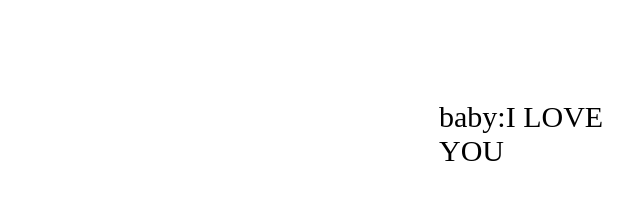
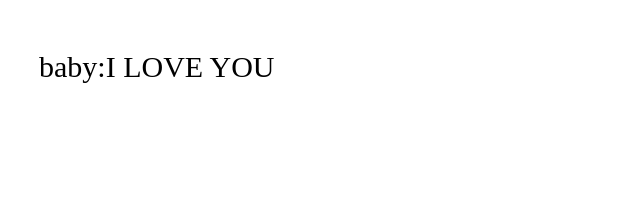
Before and after one commit to baixuejian521/baixuejian, a plain HTML site: page demo.html in a window 1280 px wide. Shown: the whole page, without its empty margins (101-741 px from the left). Drawn offline with Linux system fonts and the light colour scheme.

Commit message:
Update demo.html

```diff
--- a/demo.html
+++ b/demo.html
@@ -7,9 +7,9 @@
     <style type="text/css">
     .theme{
       display: block;
-      width: 200px;
+      width: 1000px;
       font-size: 30px;
-      margin: 100px auto;
+      margin: 50px auto;
     }
     </style>
 </head>
```
